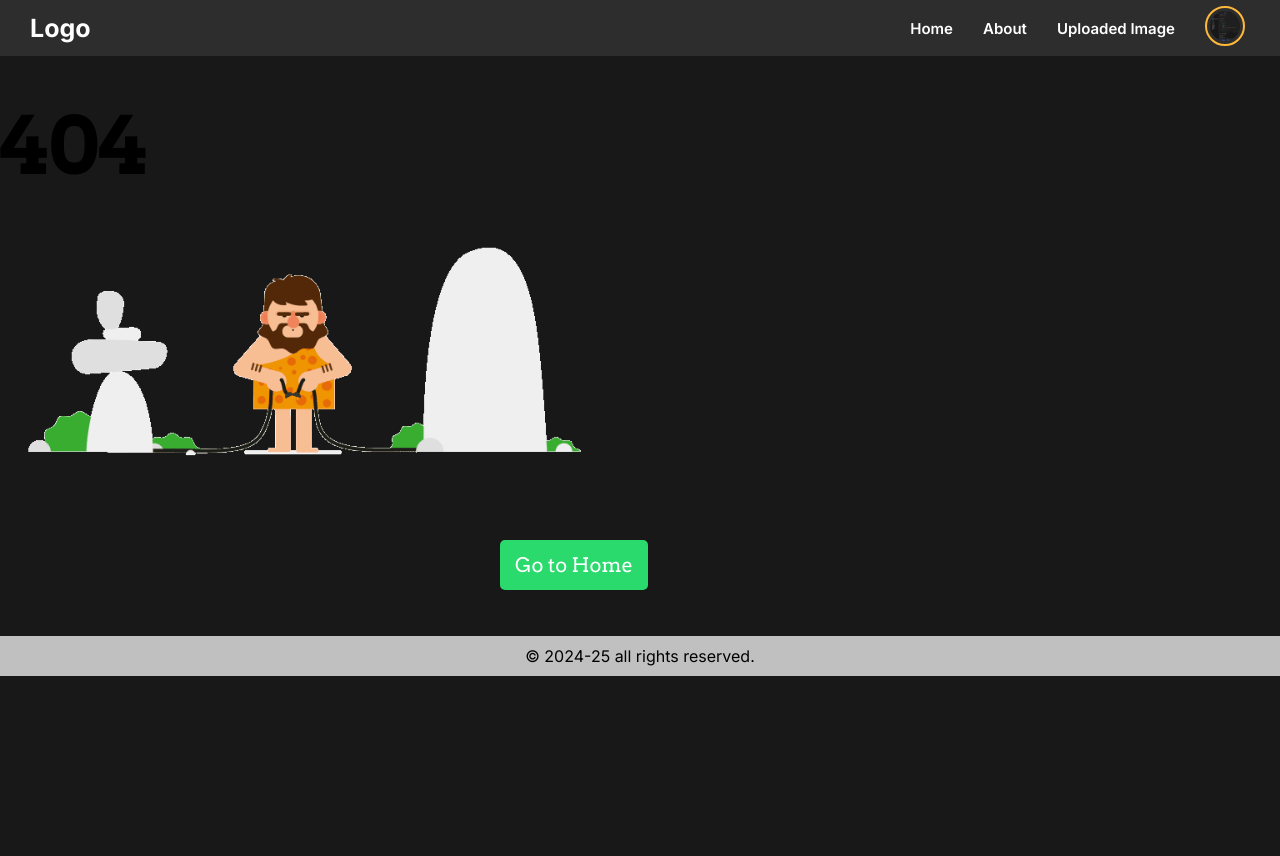
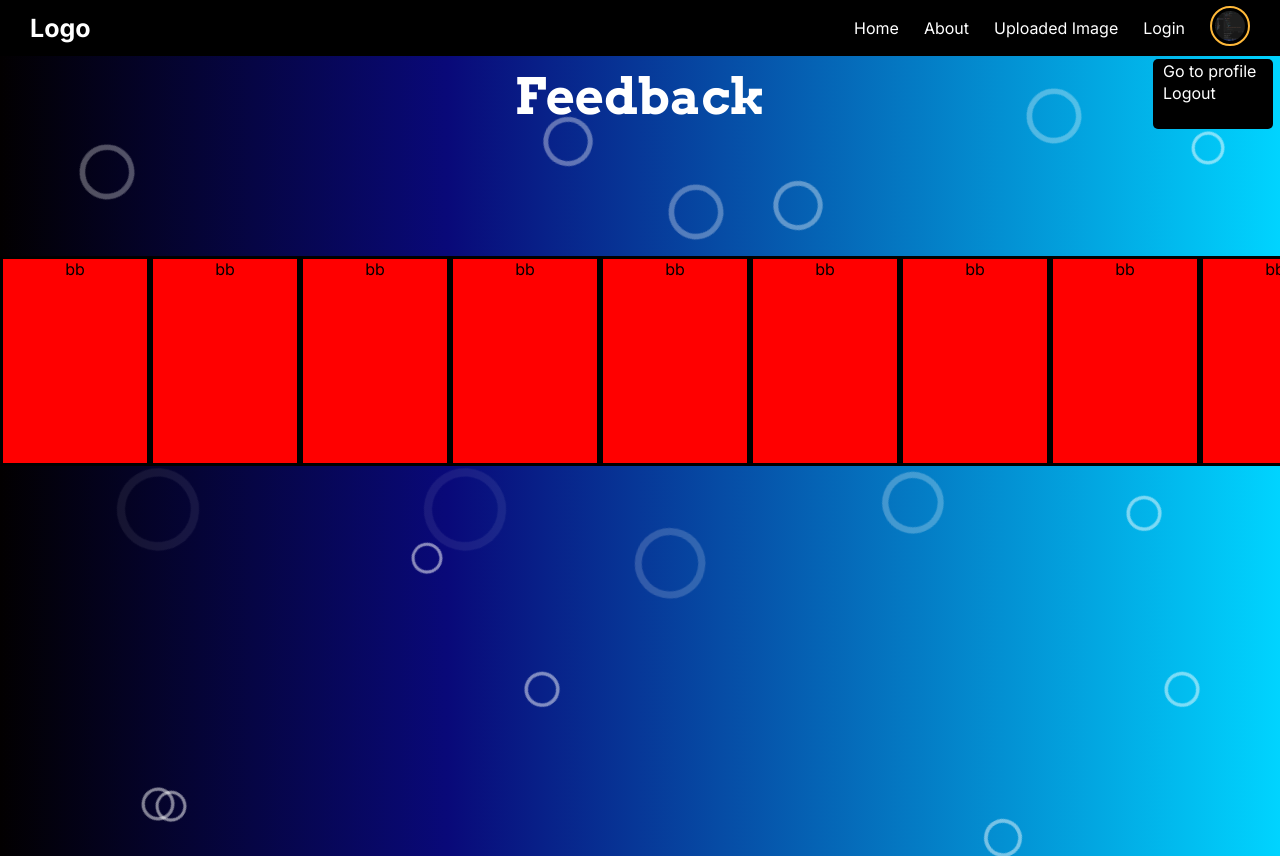
Before and after one commit to pritampaul02/Image-Copressor, a React (Vite) app: page /feedback in a window 1280 px wide. Before the commit this address had no page. Before the commit the page ends 800 px from the top, so only its background shows below. Built offline with nearby package versions, Linux system fonts and the light colour scheme.

Commit message:
edit login and error pages, create feedbacksection- Ahin

```diff
--- a/src/App.jsx
+++ b/src/App.jsx
@@ -10,6 +10,8 @@ import Download from "./pages/Download";
 import "./style/global.css";
 import Error from "./pages/Error";
 import Login from "./pages/Login";
+import Feedback from "./pages/Feedback";
+import Profile from "./pages/Profile";
 
 const App = () => {
     return (
@@ -23,6 +25,8 @@ const App = () => {
                 <Route path="/uploaded-images" element={<Download />} />
                 <Route path="/login" element={<Login />} />
                 <Route path="/*" element={<Error />} />
+                <Route path="/feedback" element={<Feedback />} />
+                <Route path="/profile" element={<Profile/>} />
             </Routes>
 
             <Footer />
--- a/src/components/Navbar.jsx
+++ b/src/components/Navbar.jsx
@@ -12,6 +12,7 @@ const Navbar = () => {
         <header className="navber">
             <Link to="/" className="logo">
                 Logo
+
             </Link>
             {/* <div className="menu"> */}
             <div className="menuContainer">
@@ -20,12 +21,14 @@ const Navbar = () => {
                     className={activeLocation === "/" ? "menuActive" : ""}
                 >
                     Home
+                    <span></span>
                 </Link>
                 <Link
                     to="/about"
                     className={activeLocation === "/about" ? "menuActive" : ""}
                 >
                     About
+                    <span></span>
                 </Link>
                 <Link
                     to="/uploaded-images"
@@ -36,10 +39,33 @@ const Navbar = () => {
                     }
                 >
                     Uploaded Image
+                    <span></span>
                 </Link>
+                <Link
+                    to="/login"
+                    className={activeLocation === "/login" ? "menuActive" : ""}
+                >
+                    Login
+                    <span></span>
+                </Link>
+
                 <Link className="profileContainer" to="/">
                     <img src={profile} alt="" />
                 </Link>
+
+
+                <ul className="menu">
+                    <li className="menu-item">
+                      <Link
+                    to="/profile"
+                    className={activeLocation === "/login" ? "menuActive" : ""}
+                >
+                     Go to profile
+                </Link>
+                </li>
+                    <li className="menu-item">Logout</li>
+                </ul>
+
             </div>
             {/* </div> */}
         </header>
--- a/src/pages/Error.jsx
+++ b/src/pages/Error.jsx
@@ -4,21 +4,20 @@ import "../style/error.css";
 
 const Error = () => {
     return (
-        <section class="page_404">
-            <div class="container">
-                <div class="row">
-                    <div class="col-sm-12 ">
-                        <div class="col-sm-10 col-sm-offset-1  text-center">
-                            <div class="four_zero_four_bg">
-                                <h1 class="text-center "> 404 </h1>
-                            </div>
+        <section classNmae="page_404">
+            <div className="page_404-container">
 
-                            <a href="/" class="link_404">
+            <h1 className="text-center "> 404 </h1>
+                <div className="four_zero_four">
+                    </div>
+
+                     <div  className="link_404" >
+
+                     <a href="/">
                                 Go to Home
                             </a>
-                        </div>
-                    </div>
-                </div>
+                   </div>
+
             </div>
         </section>
     );
--- /dev/null
+++ b/src/pages/Feedback.jsx
@@ -0,0 +1,47 @@
+//import React from 'react'
+
+import "../style/feedback.css";
+const feedback = () => {
+  return (
+    <>
+    <div className="feedback">
+        <h2>Feedback</h2>
+        <div className="box-size">
+            <div></div>
+            <div></div>
+            <div></div>
+            <div></div>
+            <div></div>
+            <div></div>
+            <div></div>
+            <div></div>
+            <div></div>
+            <div></div>
+            <div></div>
+            <div></div>
+            <div></div>
+            <div></div>
+            <div></div>
+            <div></div>
+            <div></div>
+            <div></div>
+            <div></div>
+            <div></div>
+        </div>
+        <div className="wrapper">
+        <div className="box-item">bb</div>
+        <div className="box-item">bb</div>
+        <div className="box-item">bb</div>
+        <div className="box-item">bb</div>
+        <div className="box-item">bb</div>
+        <div className="box-item">bb</div>
+        <div className="box-item">bb</div>
+        <div className="box-item">bb</div>
+        <div className="box-item">bb</div>
+        </div>
+    </div>
+    </>
+  )
+}
+
+export default feedback
--- /dev/null
+++ b/src/pages/Profile.jsx
@@ -0,0 +1,9 @@
+import React from 'react'
+
+const Profile = () => {
+  return (
+    <div>Profile</div>
+  )
+}
+
+export default Profile
--- a/src/style/Download.css
+++ b/src/style/Download.css
@@ -167,6 +167,7 @@
     columns: 3;
     column-gap: 25px;
     break-inside: avoid;
+
 }
 
 /* .secend_content .img_container {
@@ -185,6 +186,7 @@
     margin-bottom: 25px;
     border-radius: 2%;
     cursor: pointer;
+    border: 2px solid rgba(255, 255, 255, 0.5);
 }
 .secend_content img:hover {
     scale: 1.05;
--- a/src/style/error.css
+++ b/src/style/error.css
@@ -1,42 +1,52 @@
 .page_404 * {
     font-family: "Arvo", serif !important;
+
 }
 .page_404 {
-    max-width: 600px;
-    padding: 40px 0;
+    max-width: 100vw;
     /* background: #fff; */
+
 }
-
-.page_404 img {
+.page_404-container{
+    display: flex;
+    flex-direction: column;
+    justify-content: center;
+    height: 90%;
     width: 100%;
 }
 
-.four_zero_four_bg {
+.page_404-container h1 {
+    color: white;
+    font-size: 50px;
+    margin-inline: auto;
+    margin-top: 5px;
+}
+.four_zero_four {
     /* background-image: url("https://cdn.dribbble.com/users/285475/screenshots/2083086/dribbble_1.gif"); */
     background-image: url("../media/error.gif");
     /* mix-blend-mode: darken; */
-    height: 500px;
-    background-position: center;
+    height: 400px;
+    width: 800px;
+    background-position-x: 50%;
+    background-position-y: 15%;
     background-repeat: no-repeat;
     background-size: cover;
+    justify-content: center;
+    margin-inline: auto;
 }
 
-.four_zero_four_bg h1 {
-    font-size: 80px;
-}
+
 
 .link_404 {
-    color: #fff !important;
+    color: #fff ;
     background-color: var(--green);
-    position: absolute;
-    top: 540px;
-    left: 500px;
     height: 50px;
-    padding: 10px 15px;
+    width: 150px;
     border-radius: 5px;
     transition: all 0.3s ease;
-    display: flex;
-    align-items: center;
-    justify-content: center;
     font-size: 20px;
+    margin-left: 50px;
+    padding: 15px 17px;
+    margin-bottom: 32px;
+
 }
--- /dev/null
+++ b/src/style/feedback.css
@@ -0,0 +1,156 @@
+.feedback{
+    position: absolute;
+    width: 100%;
+    height: 100%;
+    overflow: hidden;
+    background: linear-gradient(90deg, rgba(2,0,.6,1) 0%,rgba(9,9,121,1) 35%, rgba(0,212,255,1) 100%);
+
+}
+.feedback h2{
+    font-family: "Arvo", serif !important;
+    position: absolute;
+    top: 5%;
+    left: 50%;
+    transform: translate(-50%,-50%);
+    font-size: 50px;
+    font-weight: bold;
+    color: #fff;
+    margin: 0;
+}
+.box-size div{
+    position: absolute;
+    width: 60px;
+    height: 60px;
+    border-radius: 50%;
+    background-color: transparent;
+    border: 6px solid rgba(255,255,255,0.8);;
+}
+.box-size div:nth-child(1){
+    top: 12%;
+    left: 42%;
+    animation:  animated 10s linear infinite;
+}
+.box-size div:nth-child(2){
+    top: 70%;
+    left: 50%;
+    animation:  animated 7s linear infinite;
+}
+.box-size div:nth-child(3){
+    top: 17%;
+    left: 6%;
+    animation:  animated 9s linear infinite;
+}
+.box-size div:nth-child(4){
+    top: 20%;
+    left: 60%;
+    animation:  animated 10s linear infinite;
+}
+.box-size div:nth-child(5){
+    top: 67%;
+    left: 10%;
+    animation:  animated 6s linear infinite;
+}
+.box-size div:nth-child(6){
+    top: 78%;
+    left: 40%;
+    animation:  animated 14s linear infinite;
+}
+.box-size div:nth-child(7){
+    top: 10%;
+    left: 92%;
+    animation:  animated 15s linear infinite;
+}
+.box-size div:nth-child(8){
+    top: 30%;
+    left: 70%;
+    animation:  animated 10s linear infinite;
+}
+.box-size div:nth-child(9){
+    top: 92%;
+    left: 11%;
+    animation:  animated 16s linear infinite;
+}
+.box-size div:nth-child(10){
+    top: 56%;
+    left: 87%;
+    animation:  animated 14s linear infinite;
+}
+.box-size div:nth-child(11){
+    top: 22%;
+    left: 52%;
+    animation:  animated 9s linear infinite;
+}
+.box-size div:nth-child(12){
+    top: 10%;
+    left: 80%;
+    animation:  animated 9s linear infinite;
+}
+.box-size div:nth-child(13){
+    top: 97%;
+    left: 76%;
+    animation:  animated 13s linear infinite;
+}
+.box-size div:nth-child(14){
+    top: 60%;
+    left: 69%;
+    animation:  animated 8s linear infinite;
+}
+.box-size div:nth-child(15){
+    top: 67%;
+    left: 34%;
+    animation:  animated 6s linear infinite;
+}
+.box-size div:nth-child(16){
+    top: 78%;
+    left: 90%;
+    animation:  animated 14s linear infinite;
+}
+.box-size div:nth-child(17){
+    top: 92%;
+    left: 10%;
+    animation:  animated 15s linear infinite;
+}
+.box-size div:nth-child(18){
+    top: 44%;
+    left: 79%;
+    animation:  animated 17s linear infinite;
+}
+.box-size div:nth-child(19){
+    top: 61%;
+    left: 31%;
+    animation:  animated 16s linear infinite;
+}
+.box-size div:nth-child(20){
+    top: 35%;
+    left: 87%;
+    animation:  animated 14s linear infinite;
+}
+
+@keyframes animated {
+    0%{
+        transform: scale(0) translateY(0) rotate(0);
+        opacity: 1;
+    }
+    100%{
+        transform: scale(1.5) translateY(-90px) rotate(360deg);
+        opacity: 0;
+    }
+}
+.wrapper{
+    max-height: 220px;
+    display: flex;
+    overflow-x: auto;
+    overflow-y: hidden;
+    position: absolute;
+    top: 25%;
+}
+
+.wrapper .box-item{
+   min-height: 210px;
+   height: 210px;
+   width: 150px;
+   text-align: center;
+   background-color: red;
+   border: solid black;
+   justify-content: center;
+}
--- a/src/style/global.css
+++ b/src/style/global.css
@@ -27,4 +27,5 @@ body {
 a {
     text-decoration: none;
     color: white;
+
 }
--- a/src/style/navbar.css
+++ b/src/style/navbar.css
@@ -3,7 +3,8 @@
     display: flex;
     align-items: center;
     justify-content: space-between;
-    background-color: var(--blue);
+    /*background-color: var(--blue);*/
+    background: black;
     backdrop-filter: blur(15px);
     padding: 5px 30px;
     height: 56px;
@@ -27,21 +28,44 @@
 } */
 .menuContainer {
     display: flex;
-    gap: 20px;
+    gap: 25px;
     align-items: center;
     justify-content: center;
     cursor: pointer;
+
 }
 
-.menuContainer > a {
+/*.menuContainer > a {
     font-size: 15px;
     font-weight: 600;
     padding-inline: 5px;
-}
+}*/
 
 .menuActive {
     border-bottom: 2px solid white;
 }
+.menuContainer Link {
+    font-size: 15px;
+    font-weight: 600;
+    padding-inline: 5px;
+    transition: .6s;
+}
+.menuContainer > Link:hover{
+    color: #0ef;
+}
+
+.menuContainer Link span{
+    position: absolute;
+    top: 0;
+    left: 0;
+    width: 100%;
+    height: 100%;
+    background: red;
+    z-index: -1;
+    border-bottom: 2px solid #0ef;
+    border-radius: 15px;
+}
+
 
 /* .profileContainer {
     height: 45px;
@@ -56,3 +80,24 @@
     border: 2px solid var(--yellow);
     padding: 3px;
 }
+.menu{
+ position: absolute;
+ background: black;
+ height: 70px ;
+ width: 120px;
+ top: 105%;
+ right: 7px;
+ align-items: center;
+ border-radius: 5px;
+
+}
+.menu .menu-item{
+    list-style: none;
+    padding: 0 5px 0 10px;
+    margin-top: 2px;
+    cursor: pointer;
+}
+.menu-item:hover{
+    background: white;
+    color: black;
+}
```
Also changed, not shown: src/pages/Login.jsx (+5 -2 lines), src/style/login.css (+36 -6 lines).
